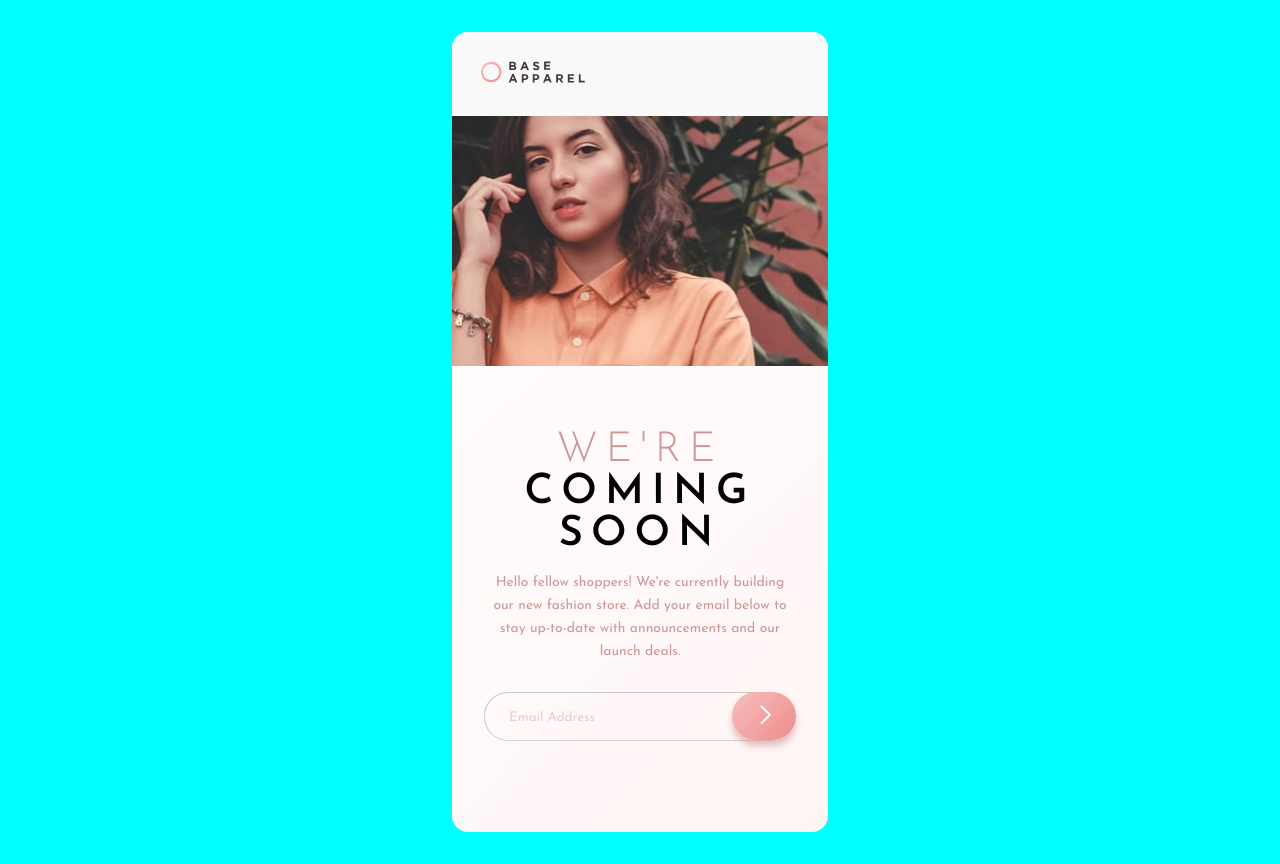
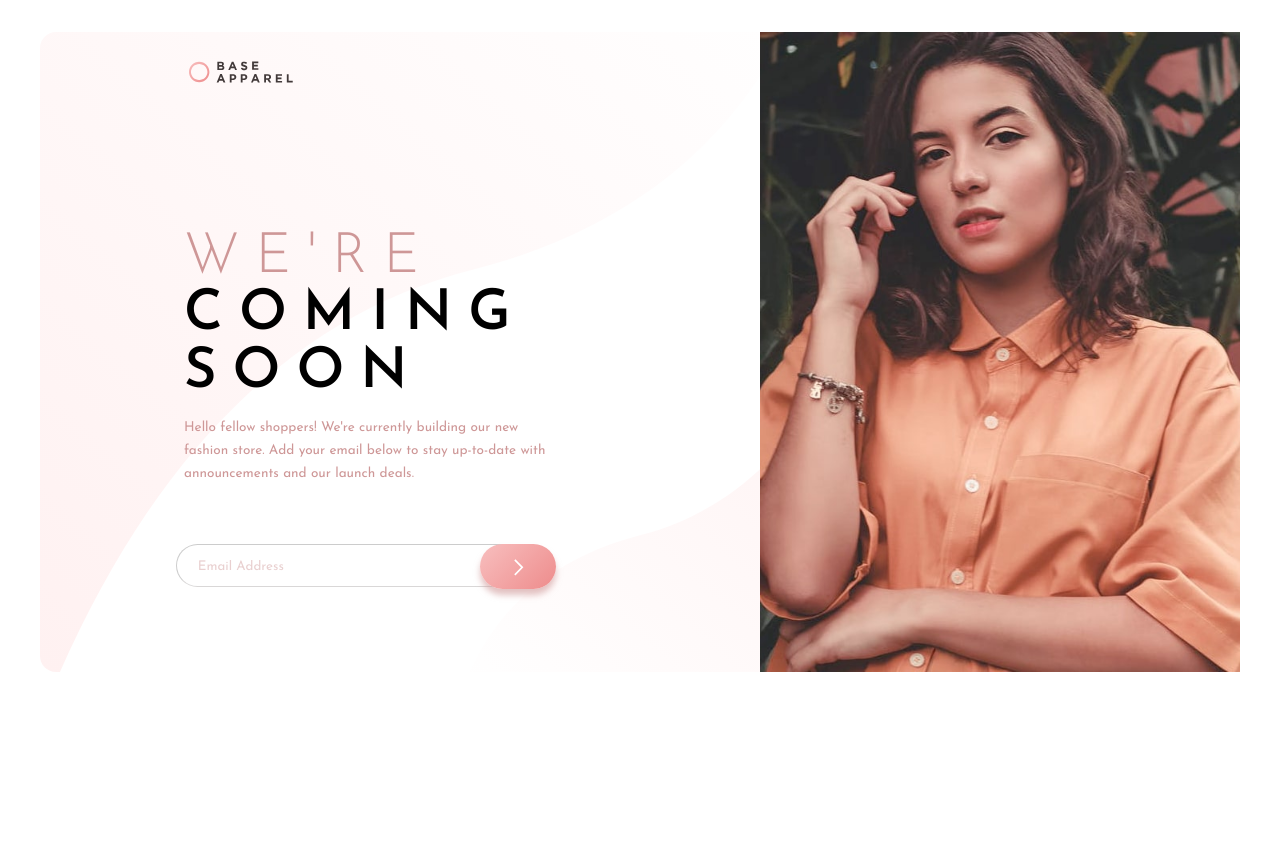
Before and after one commit to Vidottizzz/Desafio-Front-end-Mentor-Form-10, a plain HTML site: page index.html in a window 1280 px wide. After the commit the page ends 800 px from the top, so only its background shows below. Drawn offline with Linux system fonts and the light colour scheme.

Commit message:
desafio finalizado

```diff
--- a/index.html
+++ b/index.html
@@ -20,10 +20,13 @@
                 <div class="title">
                     <img src="/images/logo.svg" alt="logo da marca">
                 </div>
-                <picture>
-                    <img src="/images/hero-mobile.jpg" alt="">
+            </header>
+            <section>
+                <picture class="card-photo">
+                    <img class="photo-img" src="" alt="">
                 </picture>
-            </header>
+            </section>
+
             <main>
                 <div class="wrap-text">
                     <h1>
@@ -36,18 +39,25 @@
                     </p>
                 </div>
             </main>
-            <footer>
-                <form action="#" method="get">
+            <footer class="footer">
+                <form action="#" method="get" class="form">
                     <label for="email"></label>
                     <input
                         type="email"
                         name="email"
                         id="email"
+                        class="email"
                         placeholder="Email Address"
                     >
                 </form>
+
+<img  class="error-image hide"src="/images/icon-error.svg" alt="">
+
                 <div class="pink-button">
                   <img src="/images/icon-arrow.svg" alt="arrow">
+                </div>
+                <div class="result">
+                    <p class="result-p"></p>
                 </div>
             </footer>
         </div>
--- a/script.js
+++ b/script.js
@@ -0,0 +1,25 @@
+const pinkBtn = document.querySelector('.pink-button');
+const emailInpt = document.querySelector('#email');
+const footer = document.querySelector('.footer');
+const errImg = document.querySelector('.error-image');
+const result = document.querySelector('.result-p');
+
+
+pinkBtn.addEventListener('click', function(){
+
+    if(emailInpt.value == "" || emailInpt.value.indexOf('@') == -1 || emailInpt.value.indexOf('.') == -1){
+
+        errImg.classList.remove('hide');
+        errImg.classList.add('show');
+        emailInpt.classList.add('border-red');
+        result.innerHTML = 'Please provide a valid email';
+        emailInpt.focus();
+    } else {
+        emailInpt.value = " ";
+        errImg.classList.add('hide');
+        errImg.classList.remove('show');
+        emailInpt.classList.remove('border-red');
+        result.innerHTML = " ";
+    }
+
+})
--- a/style.css
+++ b/style.css
@@ -13,7 +13,9 @@
   --linear1: 135deg, from hsl(0, 0%, 100%), to hsl(0, 100%, 98%);
   --linear2: 135deg, from hsl(0, 80%, 86%), to hsl(0, 74%, 74%);
 }
-
+.error-image {
+  opacity: 0;
+}
 body {
   margin: 0;
   padding: 0;
@@ -33,9 +35,10 @@ body {
   border-radius: 1rem;
 }
 /* HEADER */
-picture img {
-  width: 100%;
-  height: 15.6rem;
+section {
+background-image: url(/images/hero-mobile.jpg);
+height: 15.9rem;
+background-repeat: no-repeat;
 }
 .title {
   padding: 1.825rem;
@@ -73,7 +76,7 @@ main .wrap-text p {
 
 /* FOOTER */
 
-#email {
+.email {
   width: 17.15rem;
   padding: 1rem;
   border-radius: 1.5rem;
@@ -93,15 +96,15 @@ main .wrap-text p {
   padding: 1rem;
   background: linear-gradient(135deg, hsl(0, 80%, 86%), hsl(0, 74%, 74%));
   width: 2rem;
-  height: 1rem;
+  height: 1.10rem;
   border-radius: 3rem;
   position: absolute;
   left: 17.5rem;
-  bottom: 5.75rem;
+  bottom: 5.65rem;
   box-shadow: 0 6px 6px 0 rgba(206, 151, 151, 0.6);
 }
 .pink-button:hover {
-    cursor: pointer;
+  cursor: pointer;
 }
 .pink-button img {
   display: flex;
@@ -110,11 +113,123 @@ main .wrap-text p {
   top: 1rem;
   position: absolute;
   right: 1.5rem;
-  top: 0.8rem;
+  top: 0.95rem;
+}
+.pink-button:hover {
+  background: hsl(0, 80%, 86%);
+}
+.hide{
+  opacity: 0;
+}
+.show {
+ opacity: 1;
+}
+.border-red {
+ border : solid 2px red;
 }
 
+.result {
+  padding-left: 2.5rem;
+  color: red;
+  font-size: 0.8rem;
+}
+
+.result-p {
+  margin: 0;
+  padding: 0;
+}
+.error-image {
+  position: relative;
+  left: 15.2rem;
+  bottom: 2.25rem;
+  max-width: 1.35rem;
+}
 @media only screen and (min-width: 950px) {
-  body {
-    background: aqua;
+
+  .card {
+    display: grid;
+    grid-template-columns: 45rem 1fr;
+    grid-template-rows: 1fr 3fr 1fr;
+    width: 75rem;
+    height: 40rem;
+    background-image: url(/images/bg-pattern-desktop.svg);
+    background-position-y:70%;
+
   }
+  .card .wrap-text {
+    text-align: left;
+    margin-right: 8rem;
+    padding-left: 9rem;
+    margin-bottom: 0;
+    padding-bottom: 0;
+  }
+  .card .wrap-text h1 {
+    line-height: 3.6rem;
+    font-size: 3.5rem;
+    letter-spacing: 1rem;
+  }
+  .card .wrap-text p {
+    font-size: 0.85rem;
+    margin-right: 3rem;
+  }
+  section {
+    grid-column: 2;
+    grid-row: span 4;
+
+  }
+  section {
+    background-image: url(/images/hero-desktop.jpg);
+    height: 100%;
+    background-repeat: no-repeat;
+    background-size: cover;
+    }
+  main {
+    grid-column: 1;
+  }
+  .email {
+    width: 21.5rem;
+    padding: 0.8rem;
+    margin-left: 8.5rem;
+  }
+
+  .pink-button {
+    padding: 1rem;
+    background: linear-gradient(135deg, hsl(0, 80%, 86%), hsl(0, 74%, 74%));
+    width: 2.75rem;
+    height: 0.83rem;
+    border-radius: 3rem;
+    position: absolute;
+    left: 27.5rem;
+    bottom: 5.2rem;
+    box-shadow: 0 6px 6px 0 rgba(206, 151, 151, 0.6);
+  }
+  .pink-button img {
+    padding-right: 0.50rem;
+    width: 0.65rem;
+  }
+  .title {
+    background-color: transparent;
+  }
+  .title img {
+    padding-left:7.5rem;
+  }
+
+  .error-image {
+    position: relative;
+    left: 25rem;
+    bottom: 2rem;
+    max-width: 1.35rem;
+  }
+
+  .result {
+    padding-left: 9rem;
+    color: red;
+    font-size: 0.8rem;
+  }
+
+  .result-p {
+    margin: 0;
+    padding: 0;
+  }
+
 }
```
